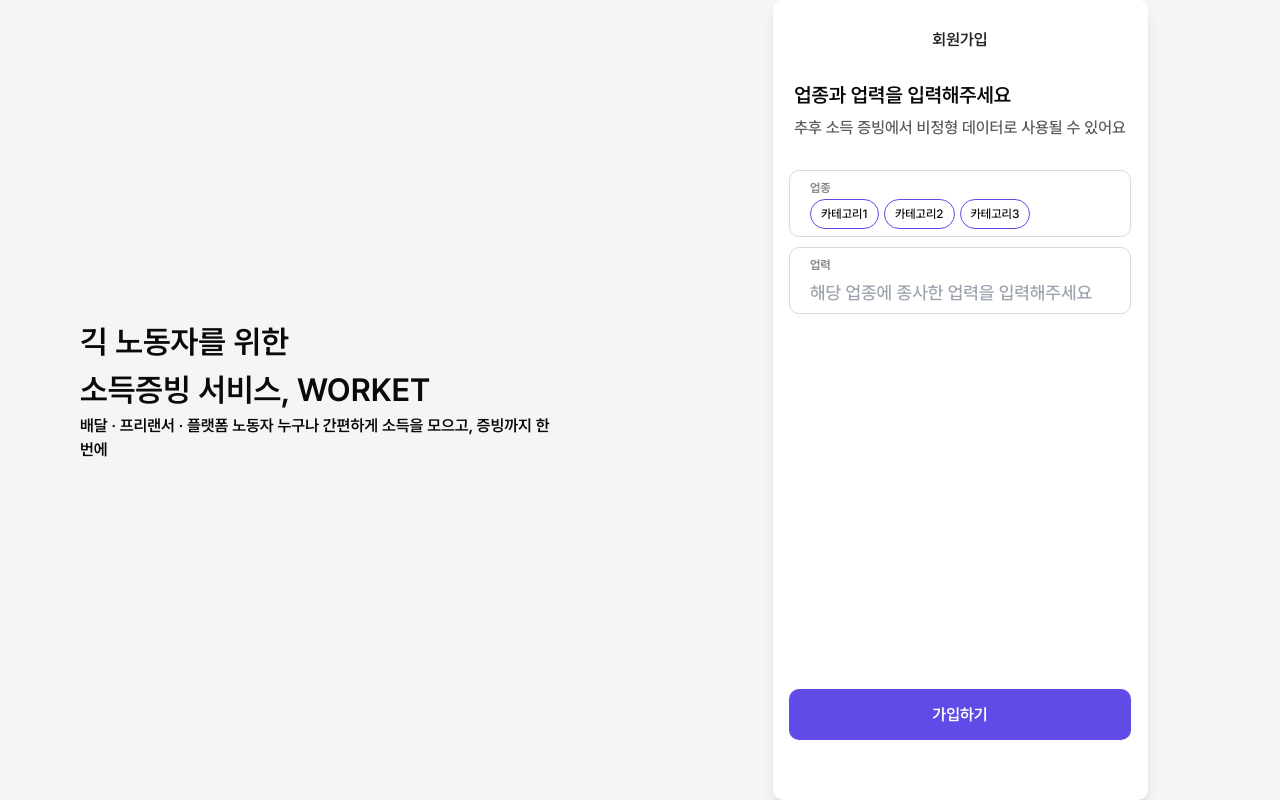
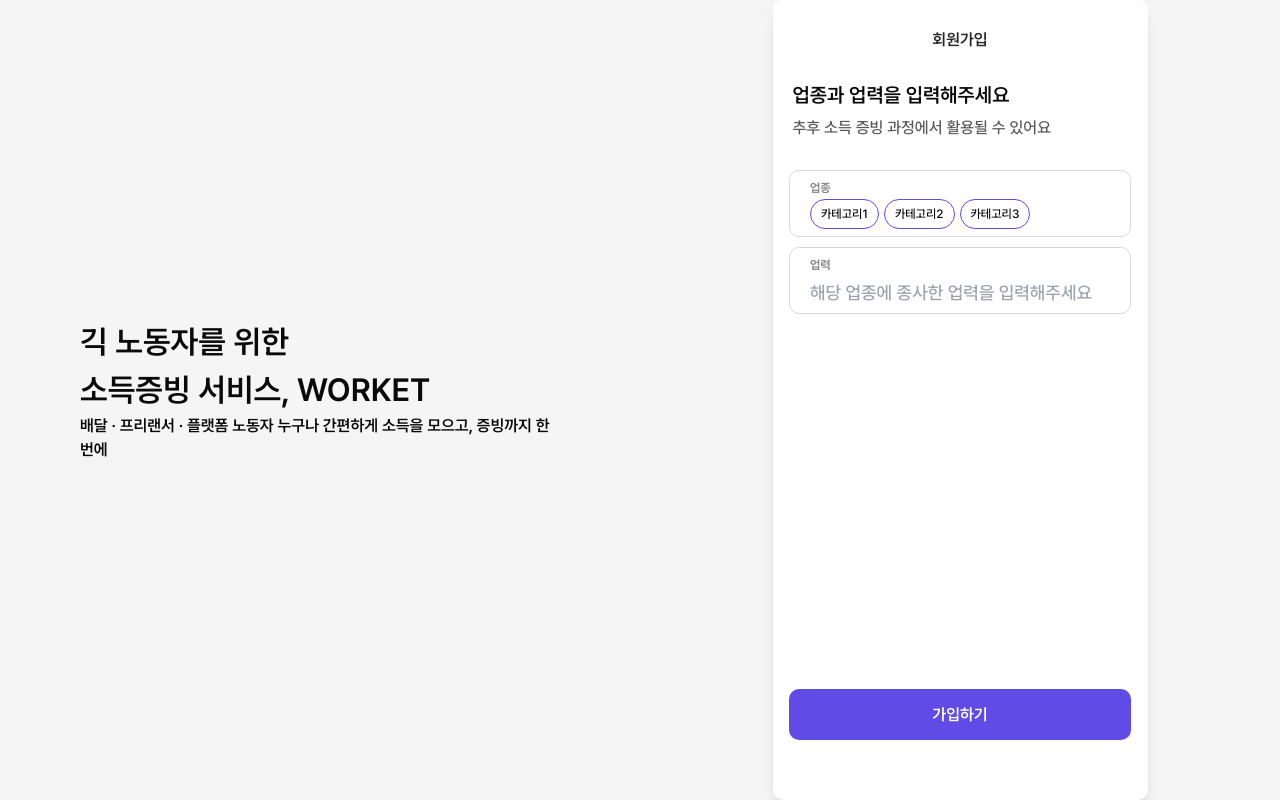
Before and after one commit to Team-gighub/worket-client, a Next.js app: page /signup in a window 1280 px wide. Built offline with nearby package versions, Linux system fonts and the light colour scheme.

Commit message:
style: 카멜케이스 변경 & 설명글 text 수정

```diff
--- a/src/app/signup/page.jsx
+++ b/src/app/signup/page.jsx
@@ -10,8 +10,8 @@
 /* 회원가입 화면 */
 const SignUp = () => {
   const router = useRouter();
-  const [business_sector, setBusinessSector] = useState("");
-  const [business_sector_years, setBusinessSectorYears] = useState("");
+  const [businessSector, setBusinessSector] = useState("");
+  const [businessSectorYears, setBusinessSectorYears] = useState("");
   const [loading, setLoading] = useState(false);
   const [error, setError] = useState("");
 
@@ -25,8 +25,8 @@
         method: "POST",
         headers: { "Content-Type": "application/json" },
         body: JSON.stringify({
-          businessSector: business_sector,
-          businessSectorYears: Number(business_sector_years),
+          businessSector: businessSector,
+          businessSectorYears: Number(businessSectorYears),
         }),
       });
 
@@ -45,23 +45,27 @@
 
   return (
     <div className="h-full flex flex-col">
-      <InfoText
-        mainTexts={["업종과 업력을 입력해주세요"]}
-        subText="추후 소득 증빙에서  비정형 데이터로 사용될 수 있어요"
-        subTextColor="grey"
-      />
+      {/* TODO: 업종/업력 입력을 위한 소개글 결정 필요 */}
+      <div>
+        <InfoText
+          mainTexts={["업종과 업력을 입력해주세요"]}
+          subText="추후 소득 증빙 과정에서 활용될 수 있어요"
+          subTextColor="grey"
+        />
+      </div>
+
       <div className="flex pb-[5rem] flex-1 flex-col justify-between">
         <div>
           <InputCategoryField
             question="업종"
-            value={business_sector}
+            value={businessSector}
             onChange={(value) => setBusinessSector(value)}
           />
           <InputField
             question="업력"
             type="number"
             placeholder="해당 업종에 종사한 업력을 입력해주세요"
-            value={business_sector_years}
+            value={businessSectorYears}
             onChange={(e) => setBusinessSectorYears(e.target.value)}
           />
         </div>
```
